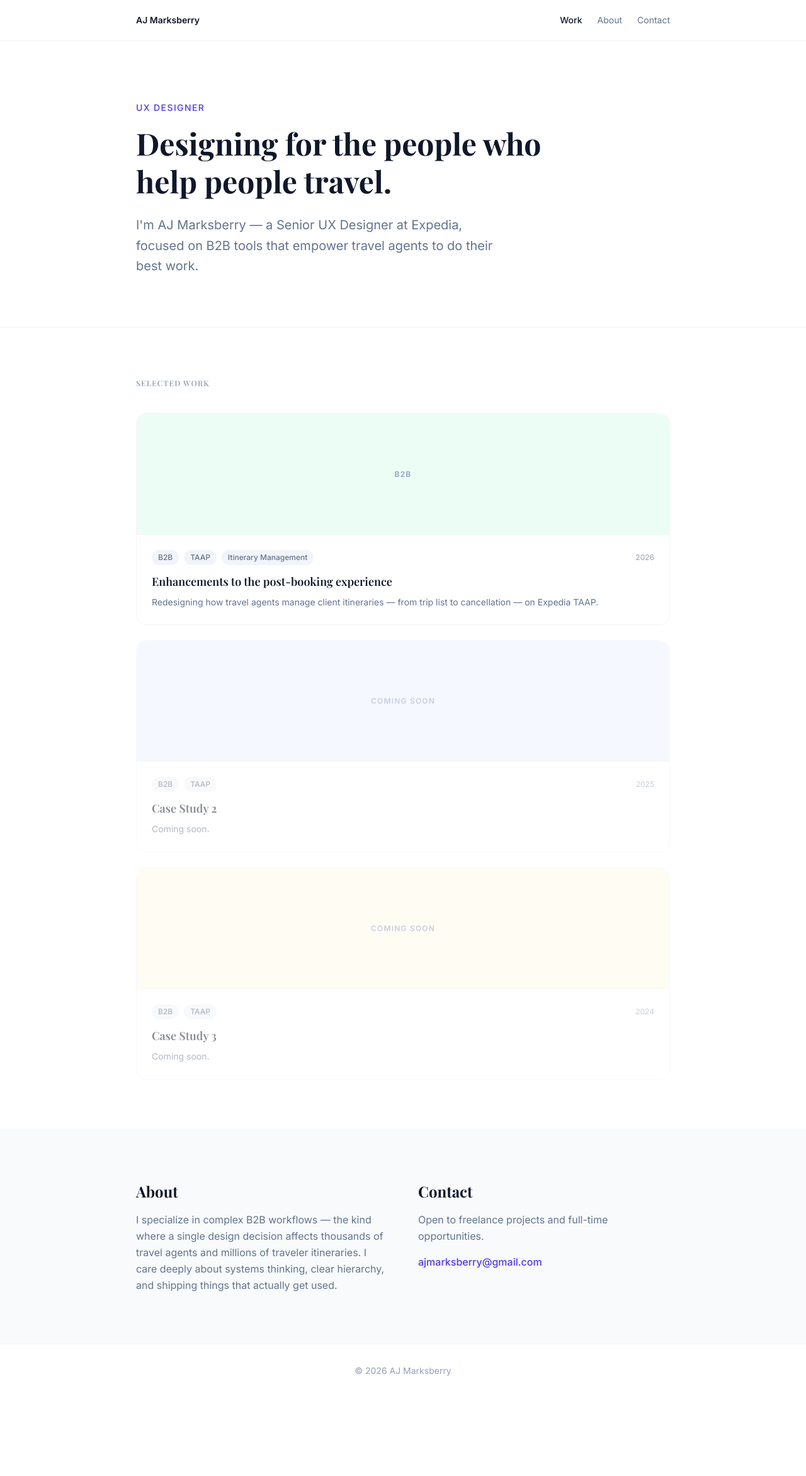
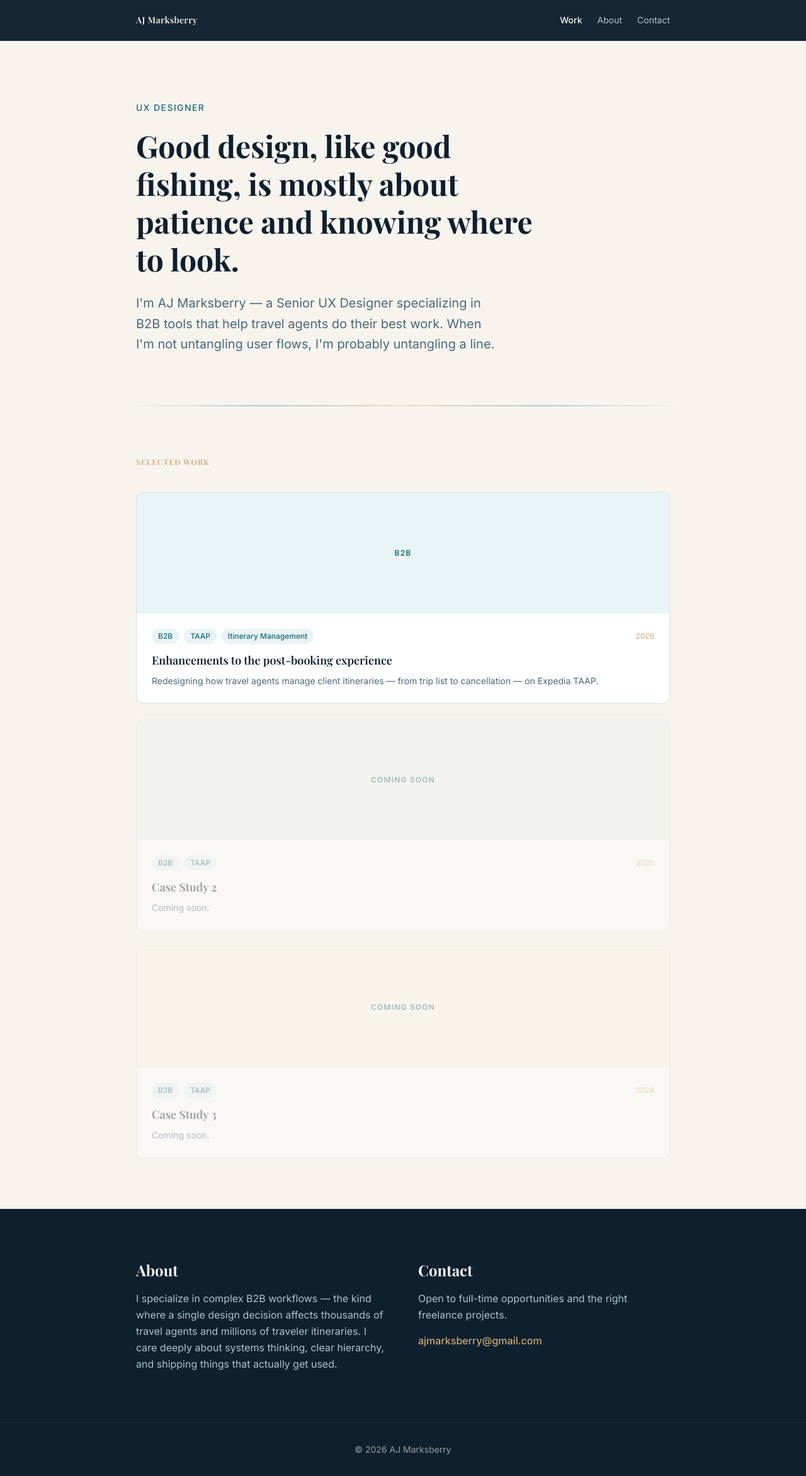
Before and after one commit to ajmarksberry/portfolio, a Next.js app: page /portfolio/ in a window 1280 px wide. Shown: the whole page at 63% size. Before the commit the page ends 2218 px from the top, so only its background shows below. Built offline with nearby package versions, Linux system fonts and the light colour scheme; a web font is replaced by a local one.

Commit message:
Apply fishing-themed design — navy, teal, sand palette
Co-Authored-By: Claude Sonnet 4.6 <noreply@anthropic.com>

```diff
--- a/app/globals.css
+++ b/app/globals.css
@@ -1,8 +1,13 @@
 @import "tailwindcss";
 
 :root {
-  --background: #ffffff;
-  --foreground: #0f172a;
+  --background: #f7f4ee;
+  --foreground: #0e1f2e;
+  --navy: #0e1f2e;
+  --teal: #1a6b7a;
+  --teal-light: #e8f4f6;
+  --sand: #c9a96e;
+  --sand-light: #fdf6e9;
 }
 
 body {
@@ -14,3 +19,11 @@ body {
 h1, h2, h3, h4 {
   font-family: var(--font-serif), Georgia, serif;
 }
+
+/* Subtle water ripple rule used as a decorative divider */
+.water-rule {
+  height: 2px;
+  background: linear-gradient(90deg, transparent, var(--teal), var(--sand), var(--teal), transparent);
+  opacity: 0.3;
+  border: none;
+}
--- a/app/layout.tsx
+++ b/app/layout.tsx
@@ -18,11 +18,11 @@ export default function RootLayout({
 }) {
   return (
     <html lang="en" className={`${inter.variable} ${playfair.variable} h-full antialiased`}>
-      <body className="min-h-full flex flex-col bg-white text-slate-900">
+      <body className="min-h-full flex flex-col" style={{ background: "var(--background)", color: "var(--foreground)" }}>
         <Nav />
         <main className="flex-1">{children}</main>
-        <footer className="border-t border-slate-100 py-8 px-6 text-center text-sm text-slate-400">
-          © {new Date().getFullYear()} AJ Marksberry
+        <footer className="border-t border-[#1a6b7a]/20 py-8 px-6 text-center text-sm" style={{ color: "var(--teal)", background: "var(--navy)" }}>
+          <span className="opacity-60 text-[#f7f4ee]">© {new Date().getFullYear()} AJ Marksberry</span>
         </footer>
       </body>
     </html>
--- a/app/page.tsx
+++ b/app/page.tsx
@@ -7,24 +7,24 @@ export default function Home() {
     <>
       {/* Hero */}
       <section className="max-w-4xl mx-auto px-6 pt-24 pb-20">
-        <p className="text-sm font-medium text-indigo-600 uppercase tracking-widest mb-4">
+        <p className="text-sm font-medium uppercase tracking-widest mb-5" style={{ color: "var(--teal)" }}>
           UX Designer
         </p>
-        <h1 className="text-5xl font-bold leading-tight text-slate-900 mb-6 max-w-2xl">
-          Designing for the people who help people travel.
+        <h1 className="text-5xl font-bold leading-tight mb-6 max-w-2xl" style={{ color: "var(--navy)" }}>
+          Good design, like good fishing, is mostly about patience and knowing where to look.
         </h1>
-        <p className="text-xl text-slate-500 max-w-xl leading-relaxed">
-          I&apos;m AJ Marksberry — a Senior UX Designer at Expedia, focused on B2B tools
-          that empower travel agents to do their best work.
+        <p className="text-xl max-w-xl leading-relaxed" style={{ color: "#4a6a7a" }}>
+          I&apos;m AJ Marksberry — a Senior UX Designer specializing in B2B tools
+          that help travel agents do their best work. When I&apos;m not untangling
+          user flows, I&apos;m probably untangling a line.
         </p>
       </section>
 
-      {/* Divider */}
-      <div className="border-t border-slate-100" />
+      <hr className="water-rule max-w-4xl mx-auto" />
 
       {/* Case Studies */}
       <section className="max-w-4xl mx-auto px-6 py-20">
-        <h2 className="text-xs font-semibold uppercase tracking-widest text-slate-400 mb-10">
+        <h2 className="text-xs font-semibold uppercase tracking-widest mb-10" style={{ color: "var(--sand)" }}>
           Selected Work
         </h2>
         <div className="flex flex-col gap-6">
@@ -35,11 +35,11 @@ export default function Home() {
       </section>
 
       {/* About strip */}
-      <section className="bg-slate-50 border-t border-slate-100">
+      <section id="about" className="border-t border-[#1a6b7a]/20" style={{ background: "var(--navy)" }}>
         <div className="max-w-4xl mx-auto px-6 py-20 flex flex-col md:flex-row gap-12">
           <div className="flex-1">
-            <h2 className="text-2xl font-bold text-slate-900 mb-4">About</h2>
-            <p className="text-slate-500 leading-relaxed">
+            <h2 className="text-2xl font-bold mb-4" style={{ color: "#f7f4ee" }}>About</h2>
+            <p className="leading-relaxed" style={{ color: "#a8c5cc" }}>
               I specialize in complex B2B workflows — the kind where a single design decision
               affects thousands of travel agents and millions of traveler itineraries.
               I care deeply about systems thinking, clear hierarchy, and shipping things
@@ -47,13 +47,14 @@ export default function Home() {
             </p>
           </div>
           <div className="flex-1">
-            <h2 className="text-2xl font-bold text-slate-900 mb-4">Contact</h2>
-            <p className="text-slate-500 leading-relaxed mb-4">
-              Open to freelance projects and full-time opportunities.
+            <h2 className="text-2xl font-bold mb-4" style={{ color: "#f7f4ee" }}>Contact</h2>
+            <p className="leading-relaxed mb-4" style={{ color: "#a8c5cc" }}>
+              Open to full-time opportunities and the right freelance projects.
             </p>
             <a
               href="mailto:ajmarksberry@gmail.com"
-              className="inline-flex items-center gap-2 text-indigo-600 font-medium hover:underline"
+              className="inline-flex items-center gap-2 font-medium transition-colors hover:opacity-80"
+              style={{ color: "var(--sand)" }}
             >
               ajmarksberry@gmail.com
             </a>
--- a/components/CaseStudyCard.tsx
+++ b/components/CaseStudyCard.tsx
@@ -6,13 +6,17 @@ export default function CaseStudyCard({ study }: { study: CaseStudy }) {
 
   const inner = (
     <div
-      className={`group rounded-2xl border border-slate-100 overflow-hidden transition-shadow hover:shadow-lg ${
-        isLive ? "cursor-pointer" : "opacity-50 cursor-default"
+      className={`group rounded-xl overflow-hidden transition-all border ${
+        isLive ? "cursor-pointer hover:shadow-xl hover:-translate-y-0.5" : "opacity-40 cursor-default"
       }`}
+      style={{ borderColor: "#1a6b7a33", background: "#fff" }}
     >
       {/* Cover */}
-      <div className={`${study.coverColor} h-48 flex items-center justify-center`}>
-        <span className="text-xs font-semibold uppercase tracking-widest text-slate-400">
+      <div
+        className={`h-48 flex items-center justify-center`}
+        style={{ background: study.coverColor }}
+      >
+        <span className="text-xs font-semibold uppercase tracking-widest" style={{ color: "#1a6b7a" }}>
           {isLive ? study.tags[0] : "Coming Soon"}
         </span>
       </div>
@@ -23,17 +27,21 @@ export default function CaseStudyCard({ study }: { study: CaseStudy }) {
           {study.tags.map((tag) => (
             <span
               key={tag}
-              className="text-xs font-medium bg-slate-100 text-slate-500 px-2.5 py-1 rounded-full"
+              className="text-xs font-medium px-2.5 py-1 rounded-full"
+              style={{ background: "var(--teal-light)", color: "var(--teal)" }}
             >
               {tag}
             </span>
           ))}
-          <span className="ml-auto text-xs text-slate-400">{study.year}</span>
+          <span className="ml-auto text-xs" style={{ color: "var(--sand)" }}>{study.year}</span>
         </div>
-        <h3 className="text-lg font-semibold text-slate-900 mb-2 group-hover:text-indigo-600 transition-colors">
+        <h3
+          className="text-lg font-semibold mb-2 transition-colors"
+          style={{ color: "var(--navy)", fontFamily: "var(--font-serif)" }}
+        >
           {study.title}
         </h3>
-        <p className="text-sm text-slate-500 leading-relaxed">{study.subtitle}</p>
+        <p className="text-sm leading-relaxed" style={{ color: "#4a6a7a" }}>{study.subtitle}</p>
       </div>
     </div>
   );
--- a/components/Nav.tsx
+++ b/components/Nav.tsx
@@ -7,28 +7,23 @@ export default function Nav() {
   const pathname = usePathname();
 
   return (
-    <header className="sticky top-0 z-50 bg-white/90 backdrop-blur border-b border-slate-100">
+    <header className="sticky top-0 z-50 backdrop-blur border-b border-[#1a6b7a]/20" style={{ background: "rgba(14,31,46,0.97)" }}>
       <div className="max-w-4xl mx-auto px-6 h-16 flex items-center justify-between">
-        <Link href="/" className="text-sm font-semibold text-slate-900 hover:text-indigo-600 transition-colors">
+        <Link href="/" className="text-sm font-semibold tracking-wide transition-colors" style={{ color: "#f7f4ee", fontFamily: "var(--font-serif)" }}>
           AJ Marksberry
         </Link>
-        <nav className="flex items-center gap-6 text-sm text-slate-500">
+        <nav className="flex items-center gap-6 text-sm" style={{ color: "#a8c5cc" }}>
           <Link
             href="/"
-            className={`hover:text-slate-900 transition-colors ${pathname === "/" ? "text-slate-900 font-medium" : ""}`}
+            className="transition-colors hover:text-[#f7f4ee]"
+            style={{ color: pathname === "/" ? "#f7f4ee" : undefined, fontWeight: pathname === "/" ? 500 : undefined }}
           >
             Work
           </Link>
-          <Link
-            href="/#about"
-            className="hover:text-slate-900 transition-colors"
-          >
+          <Link href="/#about" className="transition-colors hover:text-[#f7f4ee]">
             About
           </Link>
-          <a
-            href="mailto:ajmarksberry@gmail.com"
-            className="hover:text-slate-900 transition-colors"
-          >
+          <a href="mailto:ajmarksberry@gmail.com" className="transition-colors hover:text-[#f7f4ee]">
             Contact
           </a>
         </nav>
--- a/lib/case-studies.ts
+++ b/lib/case-studies.ts
@@ -17,7 +17,7 @@ export const caseStudies: CaseStudy[] = [
     tags: ["B2B", "TAAP", "Itinerary Management"],
     year: "2026",
     status: "published",
-    coverColor: "bg-emerald-50",
+    coverColor: "#e8f4f6",
   },
   {
     slug: "coming-soon-2",
@@ -26,7 +26,7 @@ export const caseStudies: CaseStudy[] = [
     tags: ["B2B", "TAAP"],
     year: "2025",
     status: "coming-soon",
-    coverColor: "bg-indigo-50",
+    coverColor: "#eef3f0",
   },
   {
     slug: "coming-soon-3",
@@ -35,6 +35,6 @@ export const caseStudies: CaseStudy[] = [
     tags: ["B2B", "TAAP"],
     year: "2024",
     status: "coming-soon",
-    coverColor: "bg-amber-50",
+    coverColor: "#fdf6e9",
   },
 ];
```
